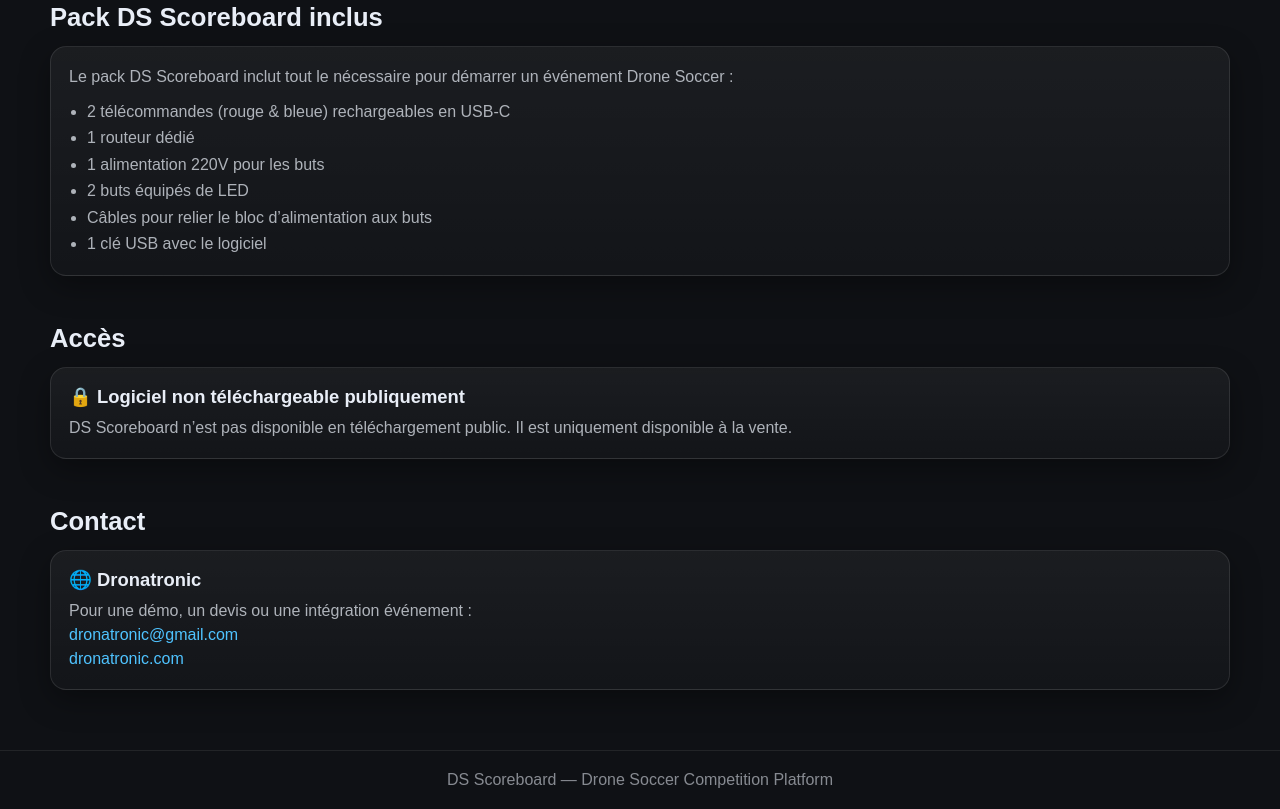
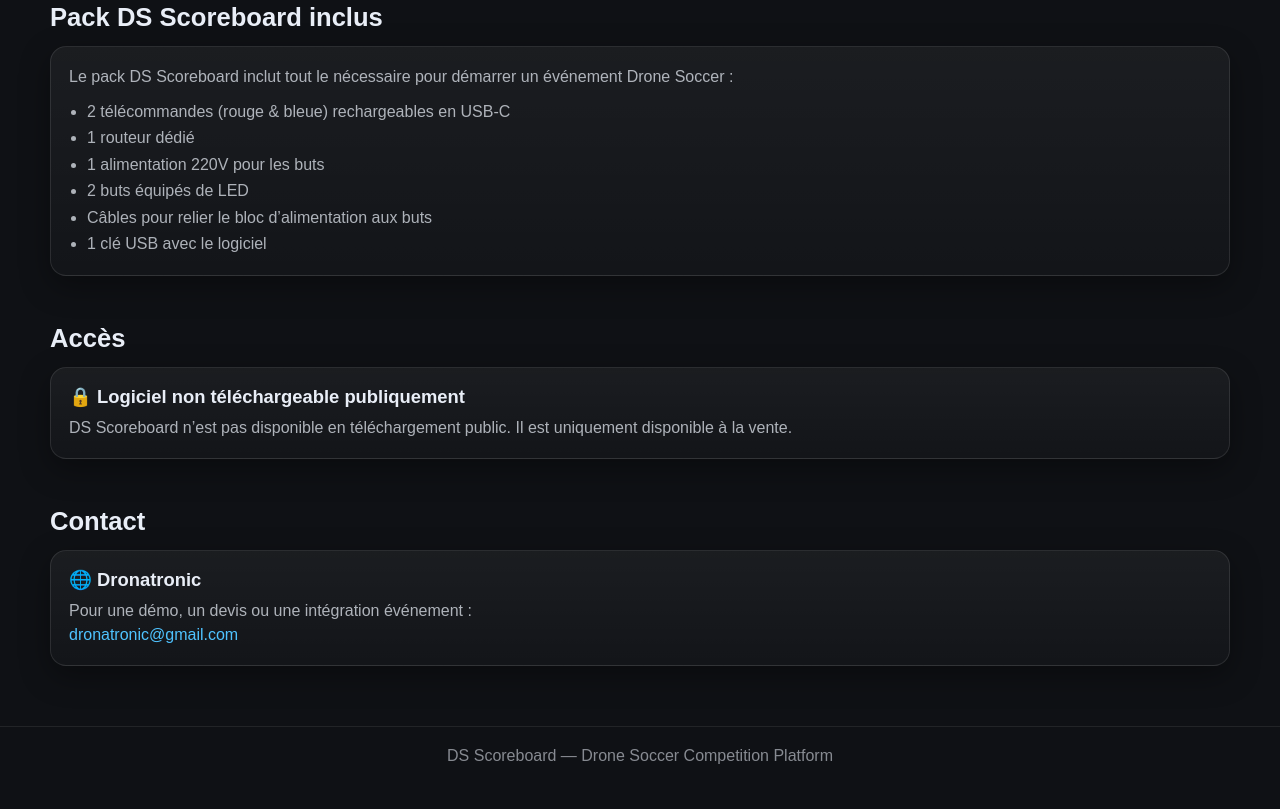
Before and after one commit to dronatronic/ds-scoreboard, a plain HTML site: page docs/index.html in a window 1280 px wide. Shown: the part 2150-2959 px from the top of the page. After the commit the page ends 2935 px from the top, so only its background shows below. Drawn offline with Linux system fonts and the light colour scheme.

Commit message:
Update index.html

```diff
--- a/docs/index.html
+++ b/docs/index.html
@@ -324,8 +324,7 @@
   <p>
     <span data-i18n="contact.p"></span><br>
     <a href="mailto:dronatronic@gmail.com">dronatronic@gmail.com</a><br>
-    <a href="https://dronatronic.com" target="_blank" rel="noopener">dronatronic.com</a>
-  </p>
+      </p>
 </div>
 
 </div>
```
